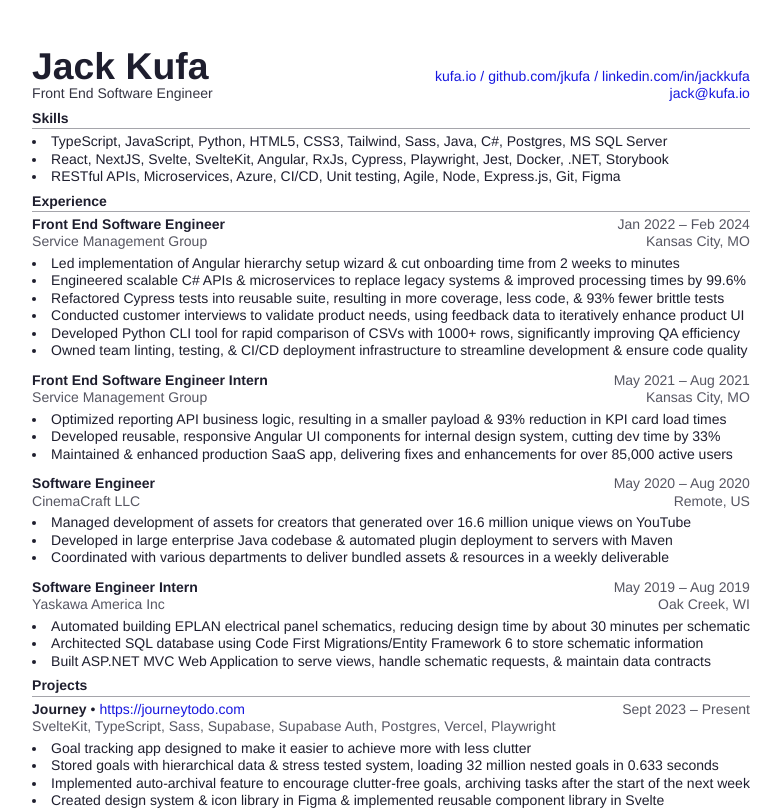
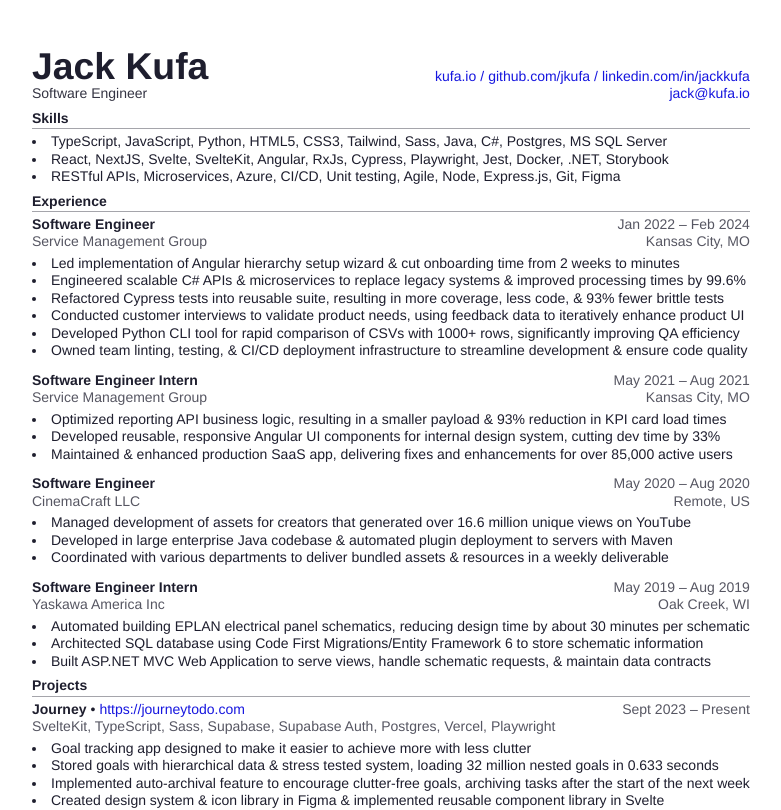
Before and after one commit to jkufa/Resume, a SvelteKit app: page / in a window 1280 px wide. Shown: the top 810 px of the page, without its empty margins (249-1030 px from the left). Built offline with nearby package versions, Linux system fonts and the light colour scheme.

Commit message:
Remove Front End from website

```diff
--- a/src/static/resContent.js
+++ b/src/static/resContent.js
@@ -1,7 +1,7 @@
 export const ResContent = {
 	header: {
 		name: 'Jack Kufa',
-		title: 'Front End Software Engineer',
+		title: 'Software Engineer',
 		links: ['kufa.io', 'github.com/jkufa', 'linkedin.com/in/jackkufa'],
 		contacts: ['jack@kufa.io']
 	},
@@ -9,7 +9,7 @@ export const ResContent = {
 		title: 'Experience',
 		content: [
 			{
-				title: 'Front End Software Engineer',
+				title: 'Software Engineer',
 				company: 'Service Management Group',
 				location: 'Kansas City, MO',
 				dates: {
@@ -27,7 +27,7 @@ export const ResContent = {
 				]
 			},
 			{
-				title: 'Front End Software Engineer Intern',
+				title: 'Software Engineer Intern',
 				company: 'Service Management Group',
 				location: 'Kansas City, MO',
 				dates: {
```
